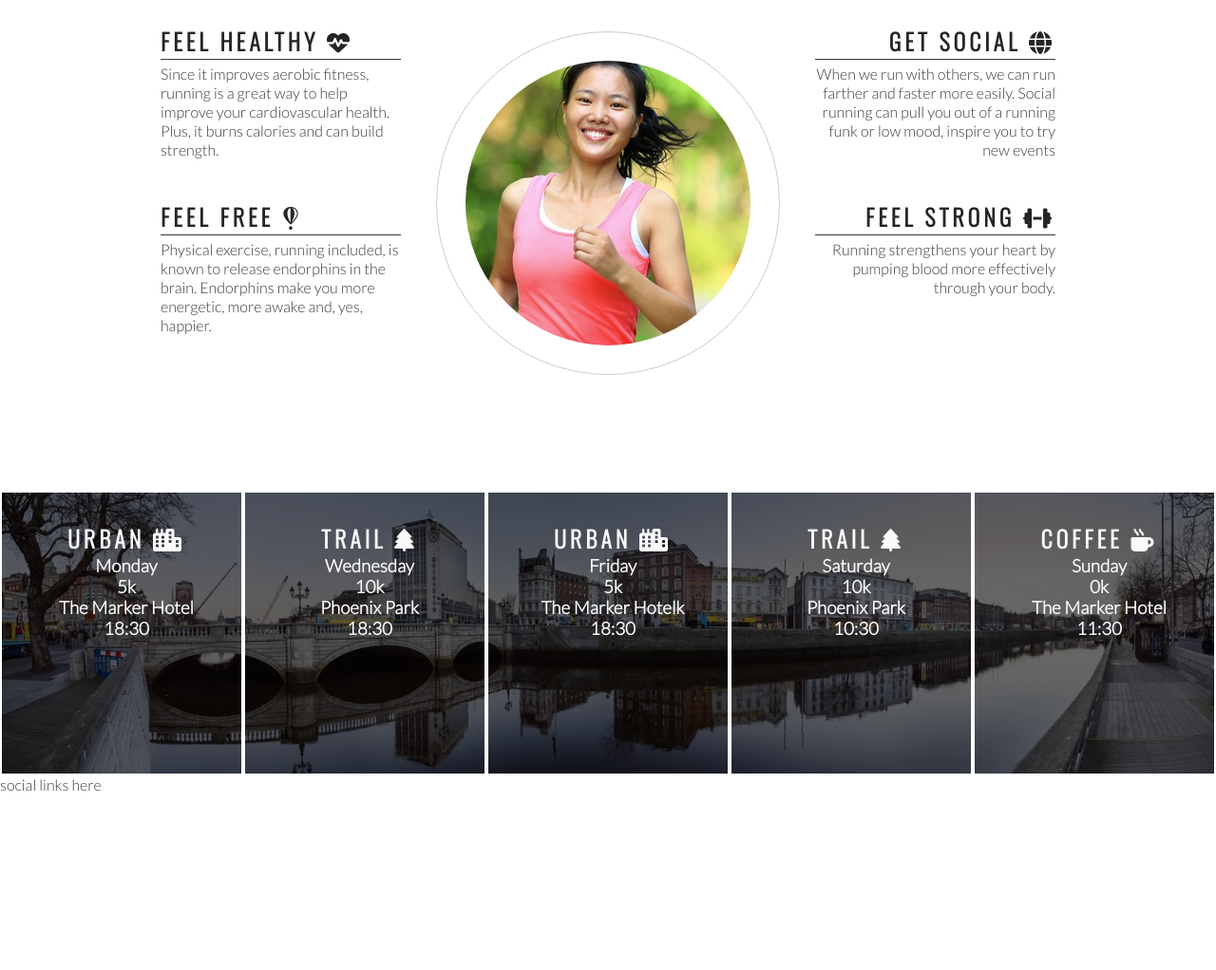
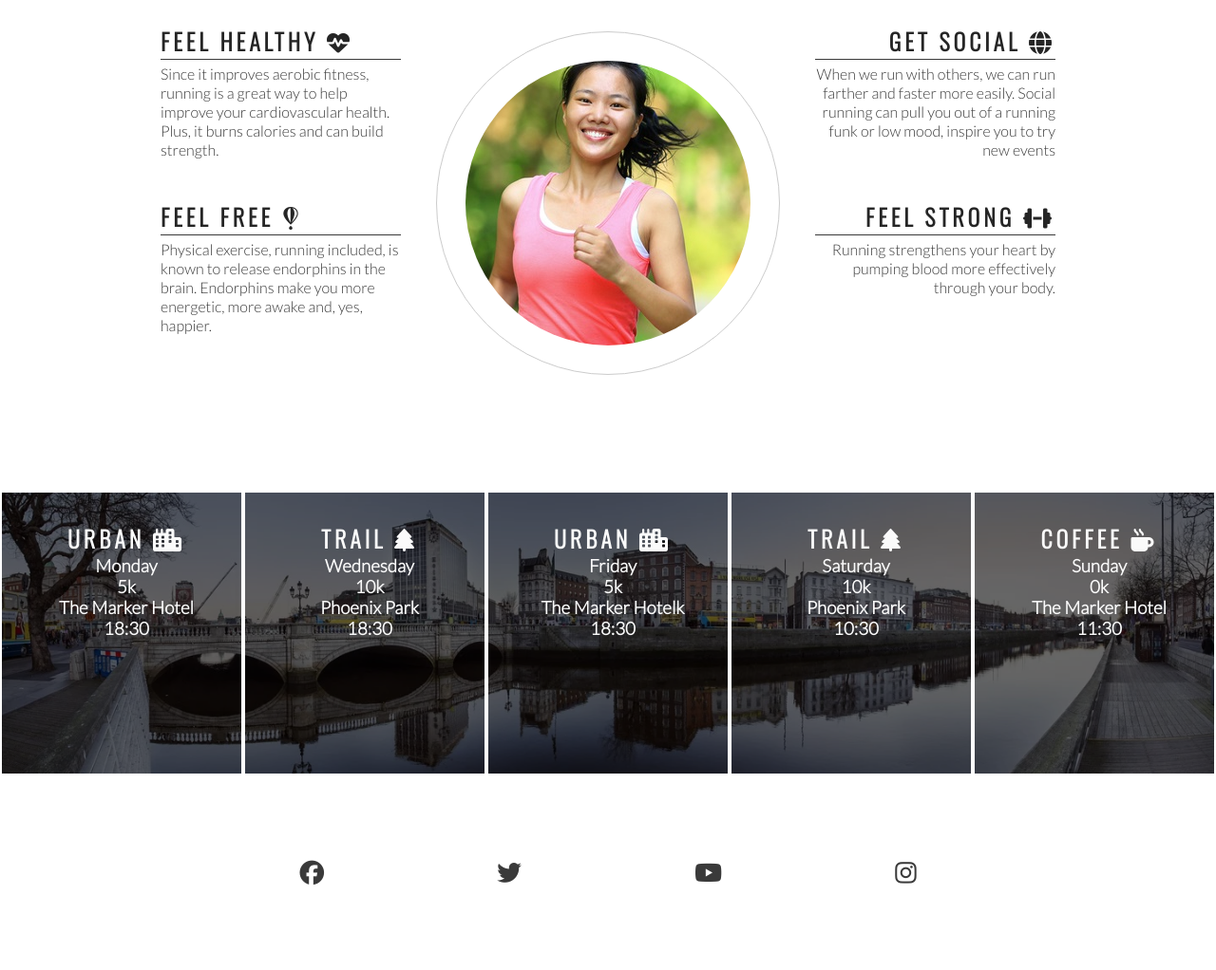
Before and after one commit to ShalOCal/love-running, a plain HTML site: page index.html in a window 1280 px wide. Shown: the part 778-1800 px from the top of the page at 95% size. Before the commit the page ends 1614 px from the top, so only its background shows below. Drawn offline with nearby package versions, Linux system fonts and the light colour scheme.

Commit message:
Add style to footer social media icons

```diff
--- a/assets/css/style.css
+++ b/assets/css/style.css
@@ -216,3 +216,24 @@ hr{
 #times h2{
     color: #fafafa;
 }
+
+/*footer*/
+
+footer{
+    height: 150px;
+}
+
+.social-networks{
+    text-align: center;
+}
+.social-networks >li{
+    display: inline;
+
+}
+
+.social-networks i{
+    font-size: 160%;
+    margin: 7%;
+    padding 5%;
+    color: #3a3a3a;
+}
--- a/index.html
+++ b/index.html
@@ -118,7 +118,19 @@
                 </div>
     </section>
     <footer>
-        social links here
+        <ul class="social-networks">
+            <li>
+                <a href="https://facebook.com" target="_blank" rel="noopener" aria-label="Visit our Facebook page (opens in a new tab)"><i class="fab fa-facebook"></i></a>
+            </li>            <li>
+                <a href="https://twitter.com" target="_blank" rel="noopener" aria-label="Visit our Twitter page (opens in a new tab)"><i class="fab fa-twitter"></i></a>
+            </li>
+            <li>
+                <a href="https://youtube.com" target="_blank" rel="noopener" aria-label="Visit our Youtube page (opens in a new tab)"><i class="fab fa-youtube"></i></a>
+            </li>
+            <li>
+                <a href="https://instagram.com" target="_blank" rel="noopener" aria-label="Visit our Instagram page (opens in a new tab)"><i class="fab fa-instagram"></i></a>
+            </li>
+        </ul>
     </footer>
 </body>
 <!-- font awesome script -->
```
